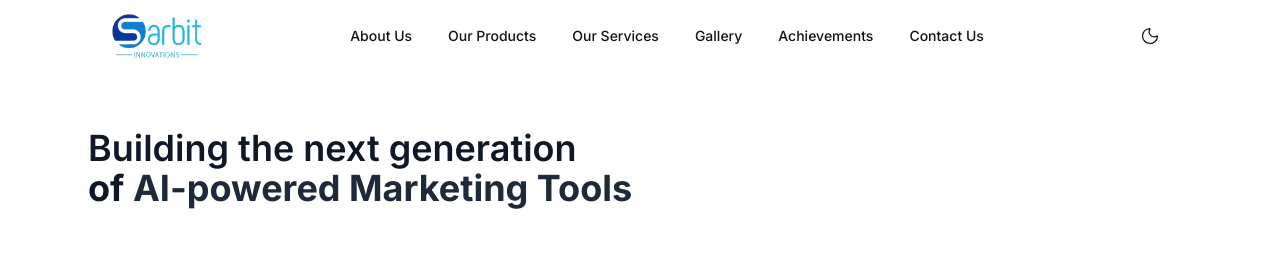
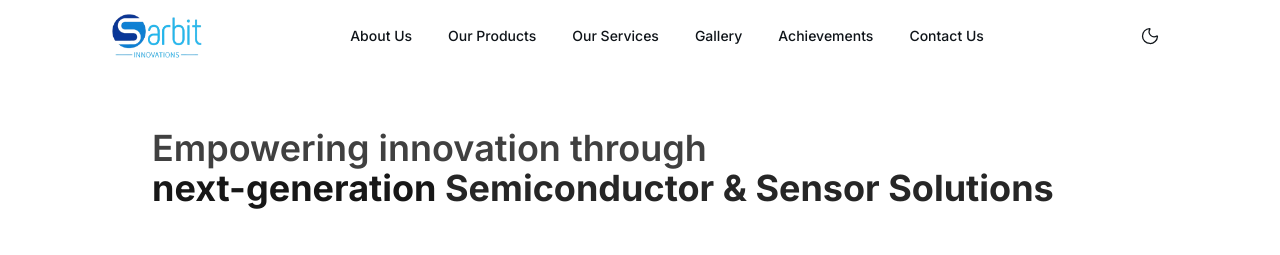
Before and after one commit to deepak5512/Sarbit, a Next.js app: page /products in a window 1280 px wide. Shown: the top 255 px of the page. Built offline with nearby package versions, Linux system fonts and the light colour scheme.

Commit message:
Text Modified

```diff
--- a/components/products.tsx
+++ b/components/products.tsx
@@ -105,16 +105,15 @@ import { ProductCard } from "./ui/product-card";
 
 export default function Products() {
   return (
-    <section className="mx-auto max-w-6xl px-6 py-16 md:py-32">
-      {/* Heading Section */}
+    <section className="mx-auto max-w-5xl px-6 py-16 md:py-32">
       <div className="mb-12">
-        <h2 className="text-3xl font-semibold text-gray-900 sm:text-4xl dark:text-gray-100">
-          Building the next generation
+        <h2 className="text-3xl font-semibold text-neutral-700 sm:text-4xl dark:text-gray-100">
+          Empowering innovation through
           <br />
-          <span className="font-bold text-gray-900 dark:text-gray-50">
-            of{" "}
-            <span className="text-gray-800 dark:text-white">
-              AI-powered Marketing Tools
+          <span className="font-bold text-neutral-900 dark:text-gray-50">
+            next-generation{" "}
+            <span className="text-neutral-800 dark:text-white">
+              Semiconductor & Sensor Solutions
             </span>
           </span>
         </h2>
--- a/components/services.tsx
+++ b/components/services.tsx
@@ -3,22 +3,20 @@ import { ProductCard } from "./ui/product-card";
 
 export default function Services() {
   return (
-    <section className="mx-auto max-w-6xl px-6 py-16 md:py-32">
-      {/* Heading Section */}
+    <section className="mx-auto max-w-5xl px-6 py-16 md:py-32">
       <div className="mb-12">
-        <h2 className="text-3xl font-semibold text-gray-900 sm:text-4xl dark:text-gray-100">
-          Building the next generation
+        <h2 className="text-3xl font-semibold text-gray-700 sm:text-4xl dark:text-gray-100">
+          Accelerating innovation through
           <br />
           <span className="font-bold text-gray-900 dark:text-gray-50">
-            of{" "}
+            cutting-edge{" "}
             <span className="text-gray-800 dark:text-white">
-              AI-powered Marketing Tools
+              Microfabrication & Engineering Services
             </span>
           </span>
         </h2>
       </div>
 
-      {/* Cards Grid */}
       <div className="grid gap-8 sm:grid-cols-2 lg:grid-cols-3">
         {services.map((service) => (
           <ProductCard
```
